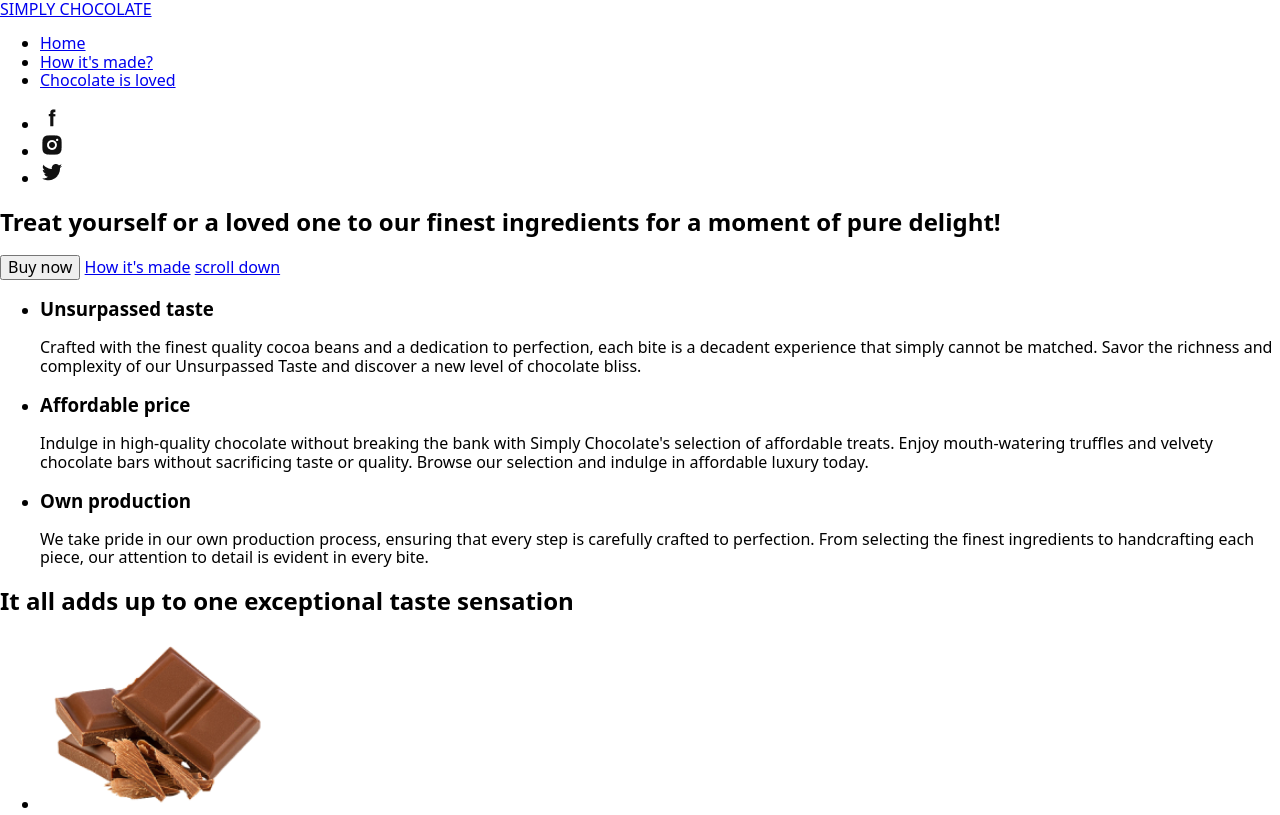
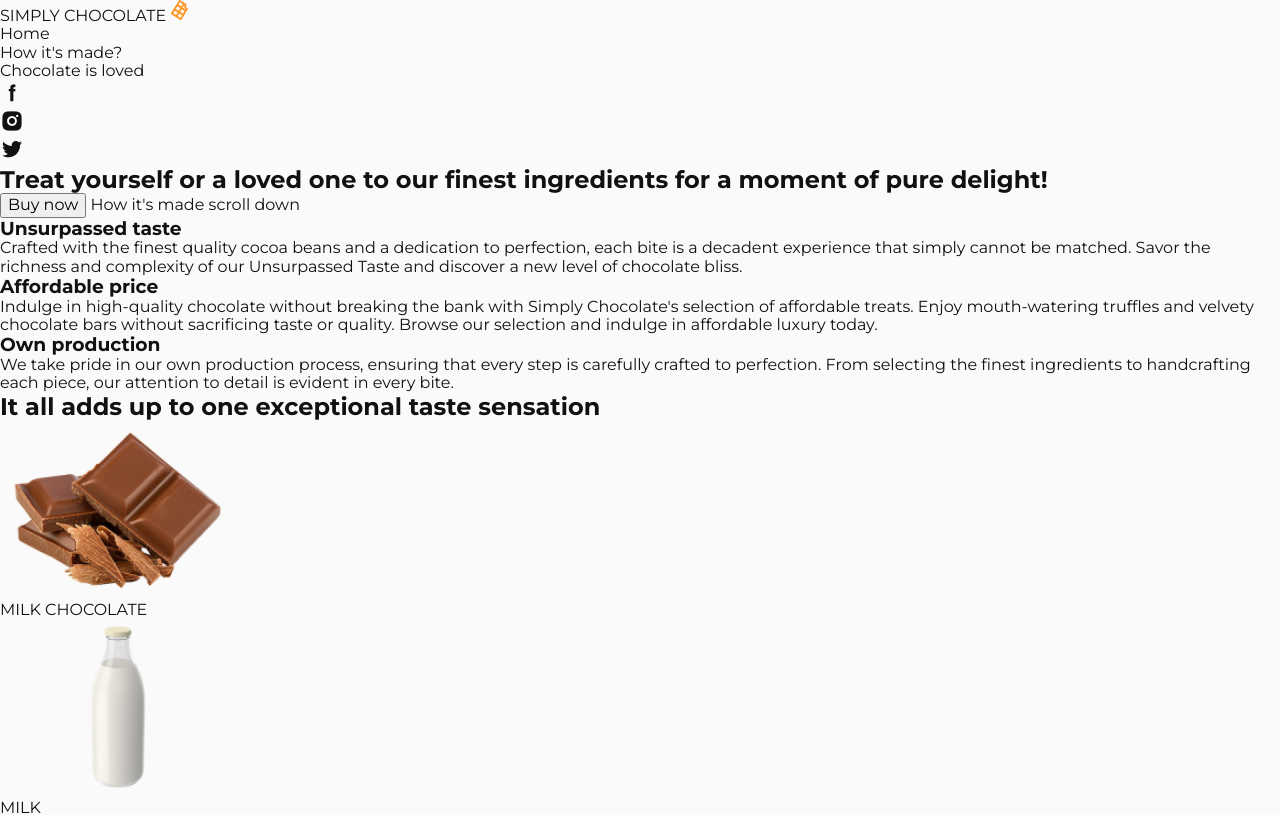
Before and after one commit to mintjam69/Simply-Chocolate, a plain HTML site: page index.html in a window 1280 px wide. Shown: the top 815 px of the page. Drawn offline with nearby package versions, Linux system fonts and the light colour scheme; files whose address does not match are found by name.

Commit message:
add logo svg and some css

```diff
--- a/css/styles.css
+++ b/css/styles.css
@@ -0,0 +1,50 @@
+html {
+  scroll-behavior: smooth;
+}
+
+body {
+  font-family: 'Montserrat', sans-serif;
+  color: #111111;
+  background-color: #fafafa;
+}
+
+ul,
+ol {
+  list-style-type: none;
+  margin: 0;
+  padding-left: 0;
+}
+
+h1,
+h2,
+h3,
+h4,
+h5,
+h6,
+p {
+  margin: 0;
+}
+
+a {
+  text-decoration: none;
+  color: inherit;
+}
+
+button {
+  cursor: pointer;
+}
+
+.visually-hidden {
+  position: absolute;
+  width: 1px;
+  height: 1px;
+  padding: 0;
+  margin: -1px;
+  overflow: hidden;
+  clip: rect(0, 0, 0, 0);
+  border: 0;
+}
+
+/* #region */
+
+/* #endregion */
--- a/index.html
+++ b/index.html
@@ -24,7 +24,12 @@
     <!-- Header -->
     <header id="home">
       <nav>
-        <a href="index.html">SIMPLY CHOCOLATE</a>
+        <a href="index.html"
+          ><span class="nav-logo-span">SIMPLY</span> CHOCOLATE
+          <svg class="logo-icon" width="21" height="21">
+            <use href="./images/icons/icons.svg#logo-chocolate"></use>
+          </svg>
+        </a>
         <ul>
           <li><a href="#home">Home</a></li>
           <li><a href="#how-made">How it's made?</a></li>
```
